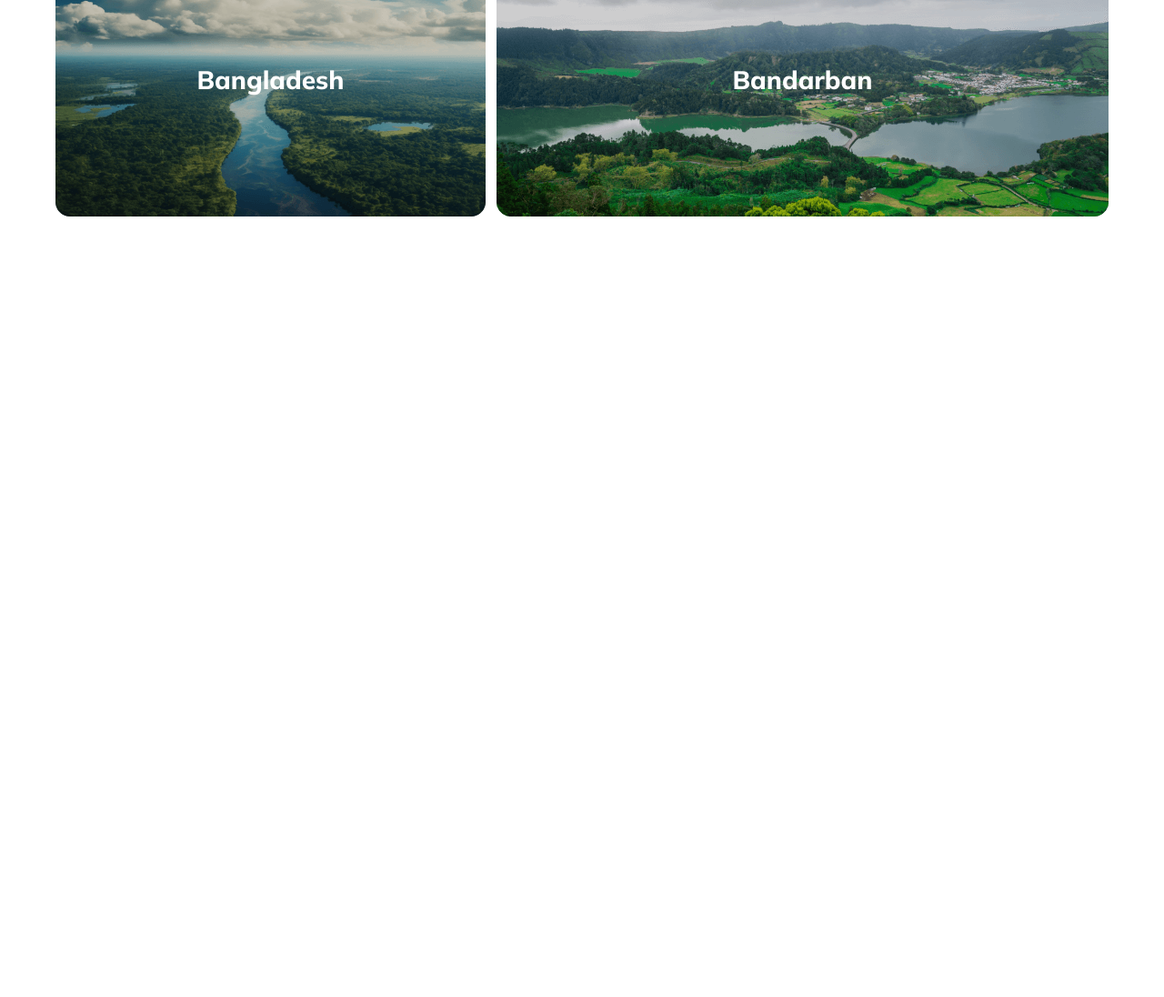
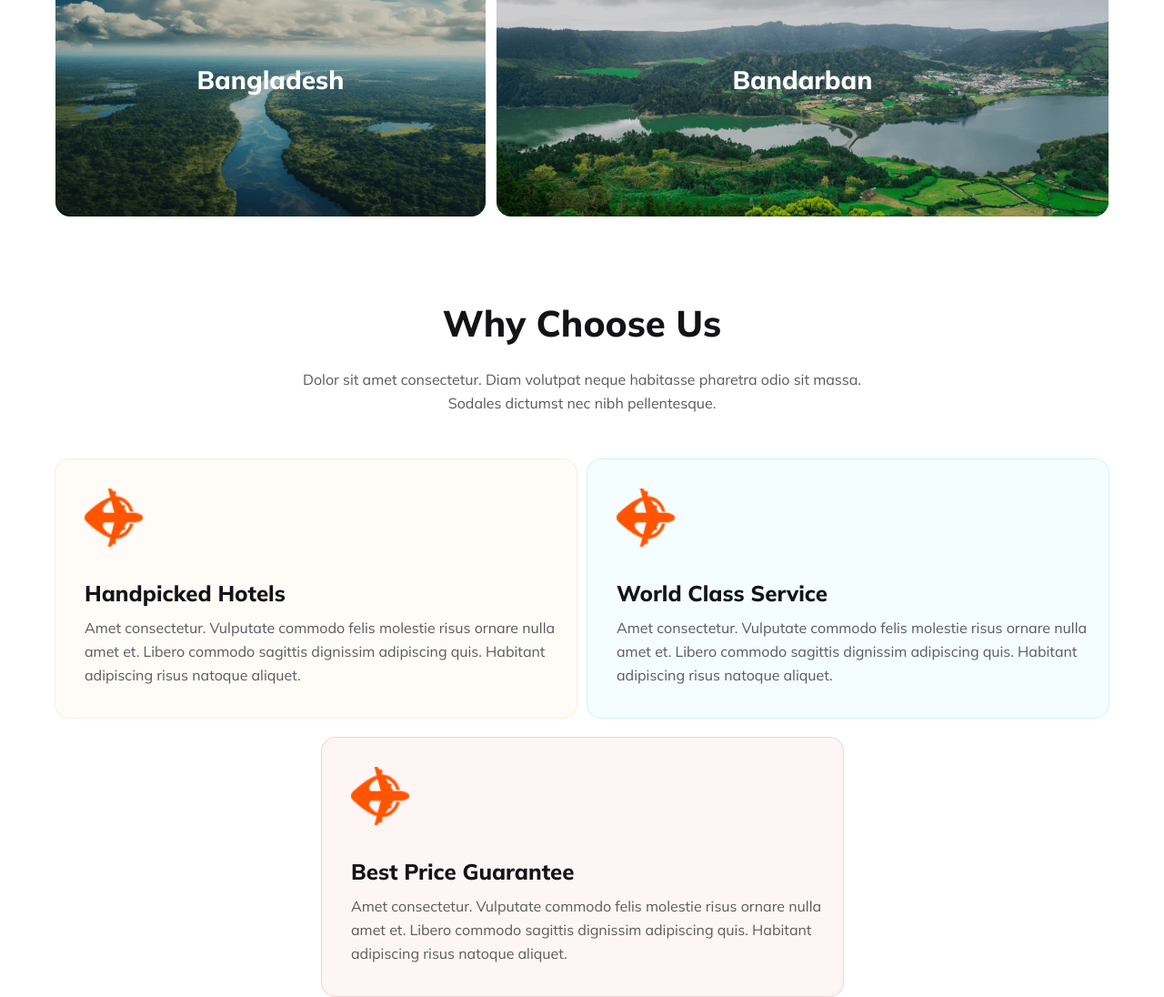
Before and after one commit to MdAktar143/B9-Assignment-02, a plain HTML site: page index.html in a window 1280 px wide. Shown: the part 2260-3356 px from the top of the page at 91% size. Before the commit the page ends 2560 px from the top, so only its background shows below. Drawn offline with Linux system fonts and the light colour scheme.

Commit message:
choose-us-container

```diff
--- a/index.html
+++ b/index.html
@@ -114,6 +114,29 @@
 
         </section>
 
+        <section class="choose-us-container">
+            <div class="choose-us-header">
+                <h3>Why Choose Us</h3>
+                <p>Dolor sit amet consectetur. Diam volutpat neque habitasse pharetra odio sit massa.<br>Sodales dictumst nec nibh pellentesque.</p>
+            </div>
+            <div class="choose-us-body">
+                <div class="choose-us-body-part1">
+                    <img src="./Images/Group 40071 (2).png" alt="">
+                    <h4 class="choose-us-body-h4">Handpicked Hotels</h4>
+                    <p class="choose-us-body-p">Amet consectetur. Vulputate commodo felis molestie risus  ornare nulla amet et. Libero commodo sagittis dignissim adipiscing quis. Habitant adipiscing risus natoque aliquet. </p>
+                </div>
+                <div class="choose-us-body-part2">
+                    <img src="./Images/Group 40071 (2).png" alt="">
+                    <h4 class="choose-us-body-h4">World Class Service</h4>
+                    <p class="choose-us-body-p">Amet consectetur. Vulputate commodo felis molestie risus  ornare nulla amet et. Libero commodo sagittis dignissim adipiscing quis. Habitant adipiscing risus natoque aliquet. </p>
+                </div>
+            </div>
+            <div class="choose-us-body-part3">
+                <img src="./Images/Group 40071 (2).png" alt="">
+                    <h4 class="choose-us-body-h4">Best Price Guarantee</h4>
+                    <p class="choose-us-body-p">Amet consectetur. Vulputate commodo felis molestie risus  ornare nulla amet et. Libero commodo sagittis dignissim adipiscing quis. Habitant adipiscing risus natoque aliquet. </p>
+            </div>
+        </section>
     </main>
 
     <footer>
--- a/styles/style.css
+++ b/styles/style.css
@@ -313,3 +313,86 @@ input[type=submit] {
     position: absolute;
     margin-top: 132px;
 }
+
+.choose-us-container{
+    width: 1170px;
+    position: relative;
+    margin: 80px auto;
+}
+.choose-us-header{
+    text-align: center;
+}
+.choose-us-header h3{
+    color: #131318;
+    font-size: 40px;
+    font-weight: 800;
+    margin-bottom: 24px;
+}
+.choose-us-header p{
+    color: rgba(19, 19, 24, 0.70);
+    font-size: 16px;
+    font-weight: 400;
+    line-height: 26px; /* 162.5% */
+    margin-bottom: 48px;
+}
+.choose-us-body{
+    display: flex;
+    flex-direction: row;
+    justify-content: space-around;
+    margin-bottom: 20px;
+}
+.choose-us-body-part1{
+    width: 573px;
+    height: 284px;
+    border-radius: 16px;
+    border: 1px solid rgba(251, 181, 99, 0.20);
+    background: rgba(251, 181, 99, 0.05);
+}
+.choose-us-body-part1 img{
+    width: 64px;
+    height: 64px;
+    margin: 32px;
+}
+.choose-us-body-part2{
+    width: 573px;
+    height: 284px;
+    border-radius: 16px;
+    border: 1px solid rgba(41, 206, 246, 0.20);
+    background: rgba(41, 206, 246, 0.05);
+}
+.choose-us-body-part2 img{
+    width: 64px;
+    height: 64px;
+    margin: 32px;
+}
+
+.choose-us-body-part3{
+    width: 573px;
+    height: 284px;
+    border-radius: 16px;
+    border: 1px solid rgba(233, 68, 68, 0.20);
+    background: rgba(233, 68, 68, 0.05);
+}
+.choose-us-body-part3 img{
+    width: 64px;
+    height: 64px;
+    margin: 32px;
+}
+.choose-us-body-h4{
+    color: #131318;
+    font-size: 24px;
+    font-weight: 800;
+    margin-left: 32px;
+    margin-bottom: 10px;
+}
+.choose-us-body-p {
+    color: #5A5A5D;
+    font-size: 16px;
+    font-weight: 400;
+    line-height: 26px; /* 162.5% */
+    margin-left: 32px;
+}
+.choose-us-body-part3{
+    position: absolute;
+    margin-left: 298px;
+}
```
